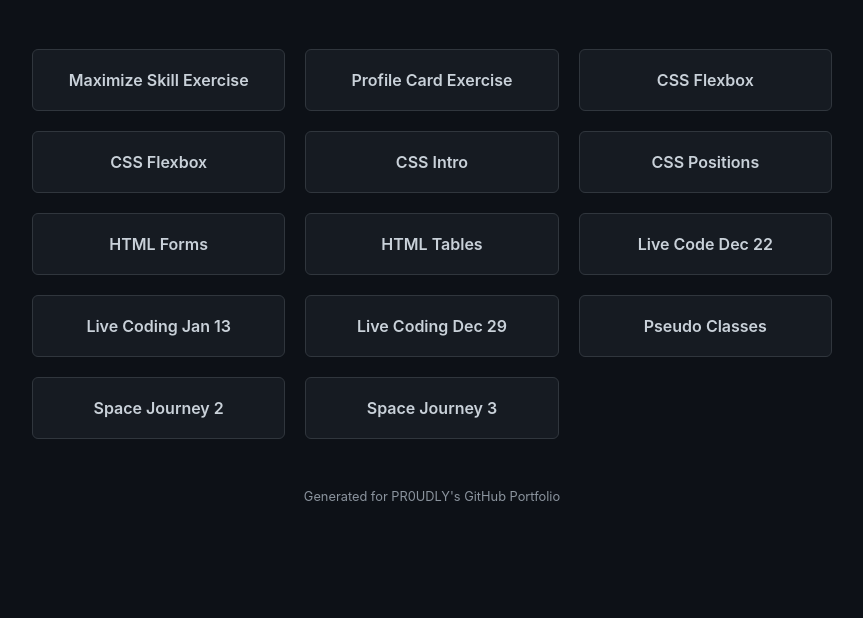
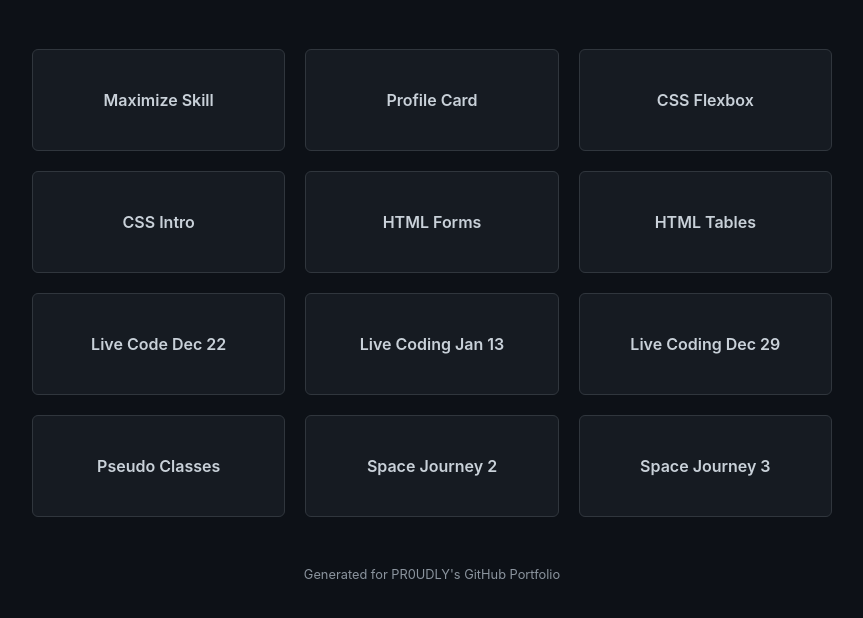
Before and after one commit to PR0UDLY/homework-portfolio, a plain HTML site: page index.html in a window 1280 px wide. Shown: the part 114-732 px from the top of the page, without its empty margins (208-1071 px from the left). Drawn offline with Linux system fonts and the light colour scheme.

Commit message:
adding changes to intro menu

```diff
--- a/index.html
+++ b/index.html
@@ -55,6 +55,7 @@
         align-items: center;
         text-align: center;
         font-weight: 600;
+        min-height: 60px;
       }
 
       .project-card:hover {
@@ -76,17 +77,14 @@
 
     <div class="container">
       <a href="css-positions-PR0UDLY/maximize%20skill/" class="project-card"
-        >Maximize Skill Exercise</a
+        >Maximize Skill</a
       >
       <a href="css-positions-PR0UDLY/profile%20card/" class="project-card"
-        >Profile Card Exercise</a
+        >Profile Card</a
       >
 
       <a href="css-flex-box-PR0UDLY/" class="project-card">CSS Flexbox</a>
-
-      <a href="css-flex-box-PR0UDLY/" class="project-card">CSS Flexbox</a>
       <a href="css-intro-PR0UDLY/" class="project-card">CSS Intro</a>
-      <a href="css-positions-PR0UDLY/" class="project-card">CSS Positions</a>
       <a href="html-forms-10x-PR0UDLY/" class="project-card">HTML Forms</a>
       <a href="html-tables-exercise-PR0UDLY/" class="project-card"
         >HTML Tables</a
```
